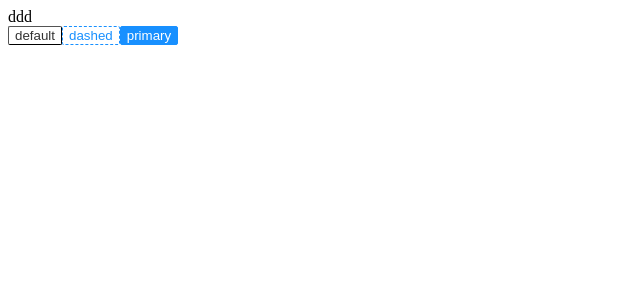
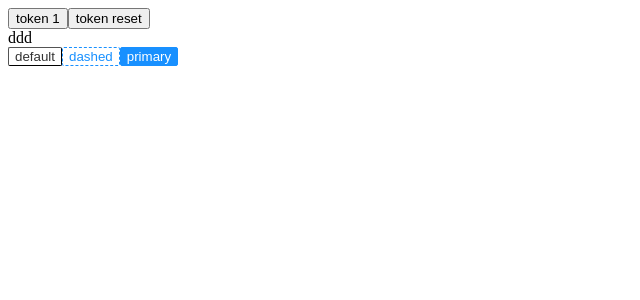
Before and after one commit to onlyling/antd-cssinjs, a React app: page /#/cssinjs in a window 1280 px wide. Shown: the top 300 px of the page, without its empty margins (0-640 px from the left). Built offline with nearby package versions, Linux system fonts and the light colour scheme.

Commit message:
feat: 🎸 token/主题变更

```diff
--- a/src/modules/cssinjs/index.tsx
+++ b/src/modules/cssinjs/index.tsx
@@ -1,18 +1,47 @@
-import { memo } from 'react'
+import { memo, useState } from 'react'
 
 import CssInJsButton from './button'
+import type { DesignToken } from './theme'
 import { DesignTokenProvider, ThemeProvider } from './theme'
 
+const TOKEN_1: Partial<DesignToken> = {
+  primaryColor: '#f30',
+}
+
+const CssInJsChildren = () => {
+  return (
+    <>
+      <div>ddd</div>
+      <CssInJsButton>default</CssInJsButton>
+      <CssInJsButton type="dashed">dashed</CssInJsButton>
+      <CssInJsButton type="primary">primary</CssInJsButton>
+    </>
+  )
+}
+
 const CssInJs = () => {
+  const [token, setToken] = useState<Partial<DesignToken> | undefined>()
+
   return (
-    <DesignTokenProvider>
-      <ThemeProvider>
-        <div>ddd</div>
-        <CssInJsButton>default</CssInJsButton>
-        <CssInJsButton type="dashed">dashed</CssInJsButton>
-        <CssInJsButton type="primary">primary</CssInJsButton>
-      </ThemeProvider>
-    </DesignTokenProvider>
+    <>
+      <button
+        onClick={() => {
+          setToken(TOKEN_1)
+        }}>
+        token 1
+      </button>
+      <button
+        onClick={() => {
+          setToken(undefined)
+        }}>
+        token reset
+      </button>
+      <DesignTokenProvider hashed token={token}>
+        <ThemeProvider>
+          <CssInJsChildren />
+        </ThemeProvider>
+      </DesignTokenProvider>
+    </>
   )
 }
 
```
